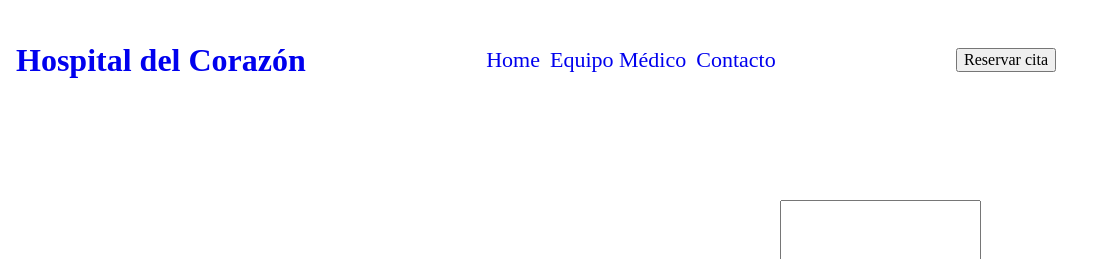
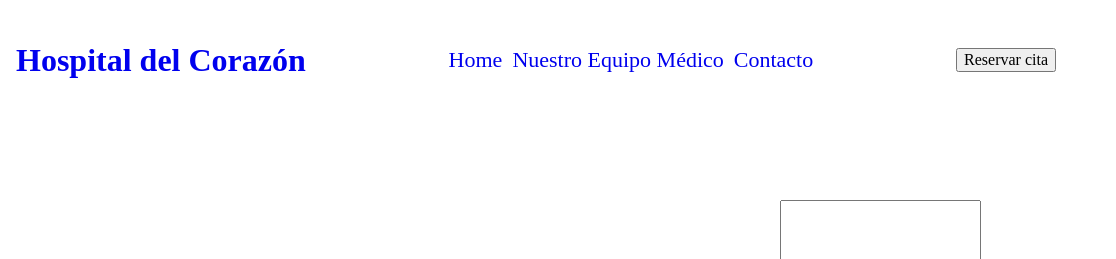
Before and after one commit to Krpardo27/hospital, a plain HTML site: page pages/contacto.html in a window 1280 px wide. Shown: the top 259 px of the page, 164-1280 px from the left. Drawn offline with nearby package versions, Linux system fonts and the light colour scheme; files whose address does not match are found by name.

Commit message:
cambio a enlaces

```diff
--- a/pages/contacto.html
+++ b/pages/contacto.html
@@ -25,7 +25,7 @@
         <nav class="navegacion">
           <ul class="navegacion__enlaces">
             <li><a href="/">Home</a></li>
-            <li><a href="equipo-medico.html">Equipo Médico</a></li>
+            <li><a href="equipo-medico.html">Nuestro Equipo Médico </a></li>
             <li><a href="contacto.html">Contacto</a></li>
           </ul>
         </nav>
```
Also changed, not shown: index.html (+2 -2 lines), pages/equipo-medico.html (+1 -1 lines).
